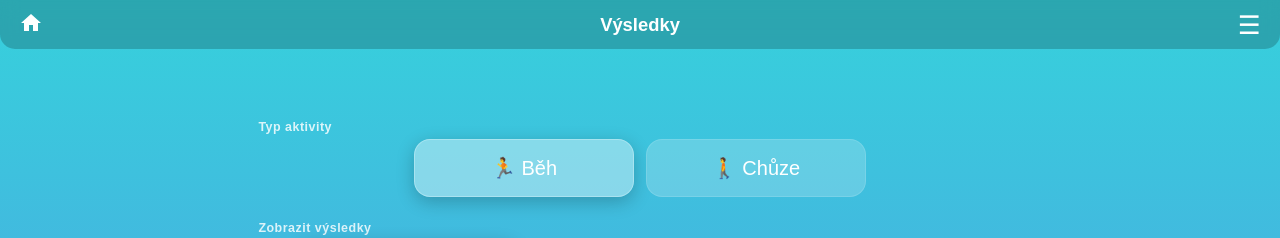
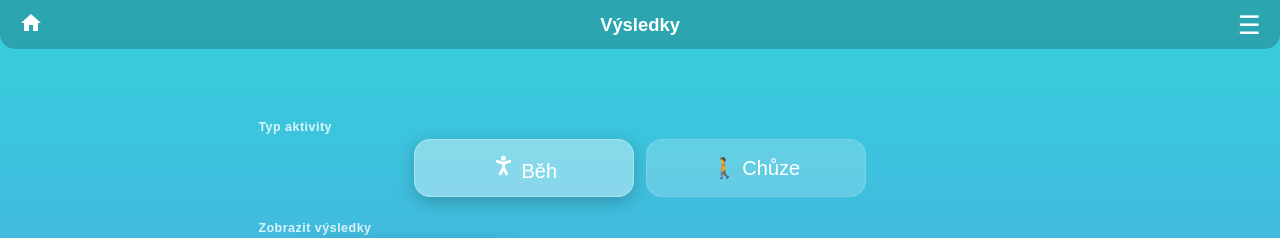
Before and after one commit to igelithromada/run-challange, a Next.js app: page /statistics in a window 1280 px wide. Shown: the top 238 px of the page. Built offline with nearby package versions, Linux system fonts and the light colour scheme; no server answers; the database is empty; sample sign-in values are in the browser's storage.

Commit message:
Use Lucide icons for activity selectors

```diff
--- a/app/statistics/page.tsx
+++ b/app/statistics/page.tsx
@@ -175,7 +175,7 @@ export default function StatisticsPage() {
 
         <div className="control-caption">Typ aktivity</div>
         <div className="tile-group">
-          <button className={`tile-button ${selectedType==="běh"?"active":""}`} onClick={()=>setSelectedType("běh")}>🏃 Běh</button>
+          <button className={`tile-button ${selectedType==="běh"?"active":""}`} onClick={()=>setSelectedType("běh")}><PersonStanding size={25} strokeWidth={2.8} /> Běh</button>
           <button className={`tile-button ${selectedType==="chůze"?"active":""}`} onClick={()=>setSelectedType("chůze")}>🚶 Chůze</button>
         </div>
         <div className="control-caption">Zobrazit výsledky</div>
```
